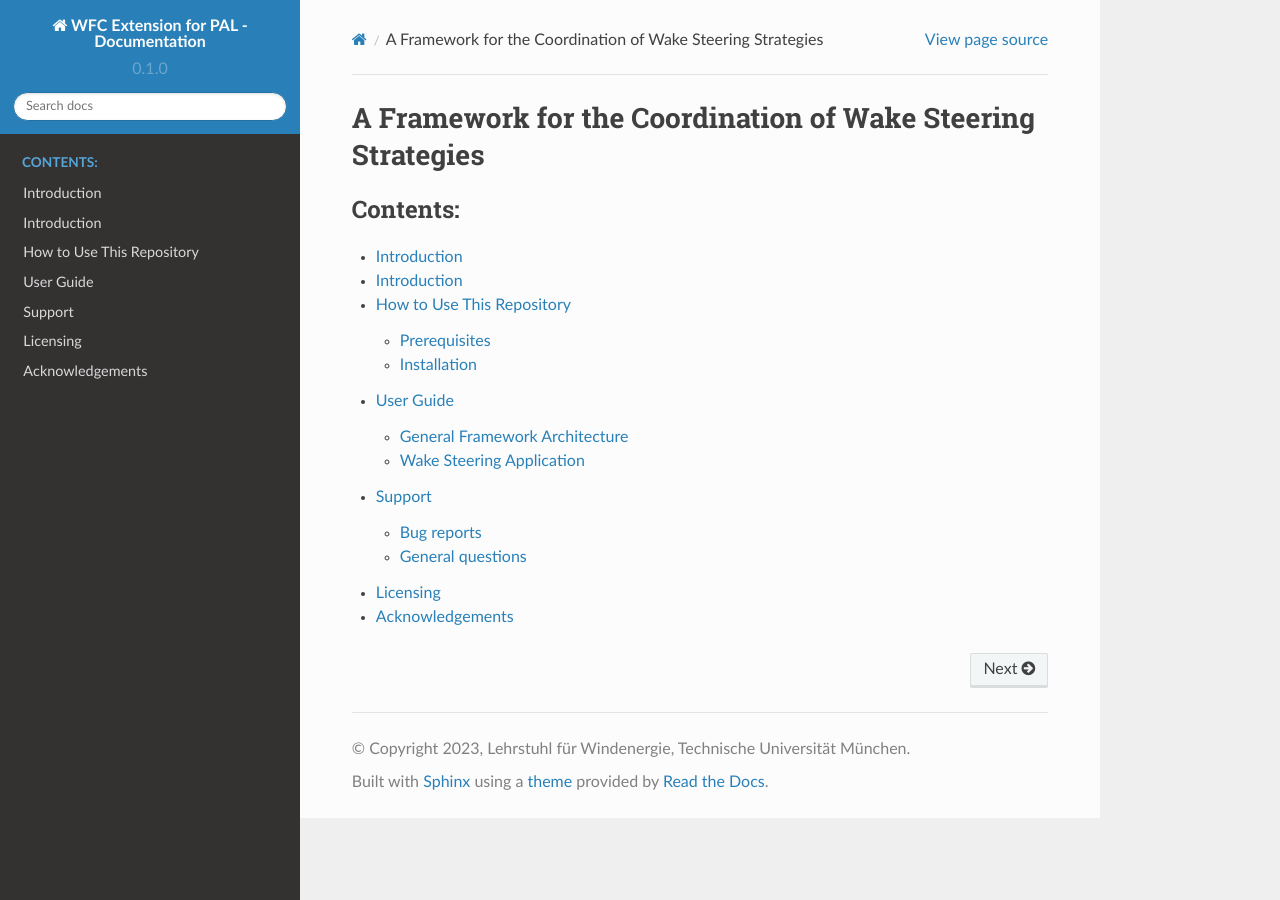
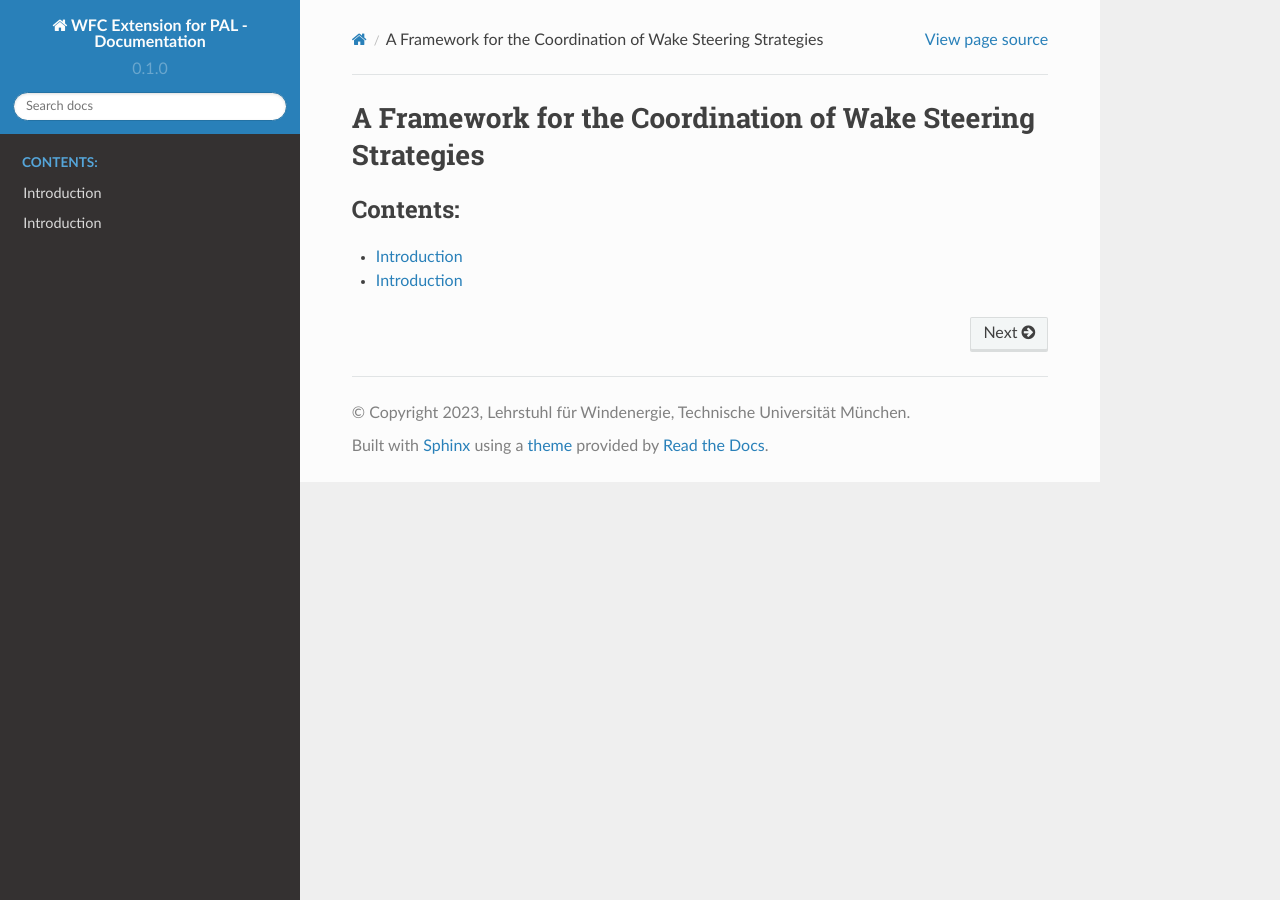
Before and after one commit to TUMLWE/wfc, a Sphinx documentation site: the page built from docs/index.rst, in a window 1280 px wide. Built offline with Sphinx 7.4.7 and the Read the Docs theme 2.0.0, drawn with Linux system fonts in a browser that asks for light colours.

Commit message:
docs update

```diff
--- a/docs/index.rst
+++ b/docs/index.rst
@@ -7,8 +7,3 @@ A Framework for the Coordination of Wake Steering Strategies
    :caption: Contents:
 
    introduction
-   howtouse
-   user_guide
-   support
-   licensing
-   acknowledgements
```
